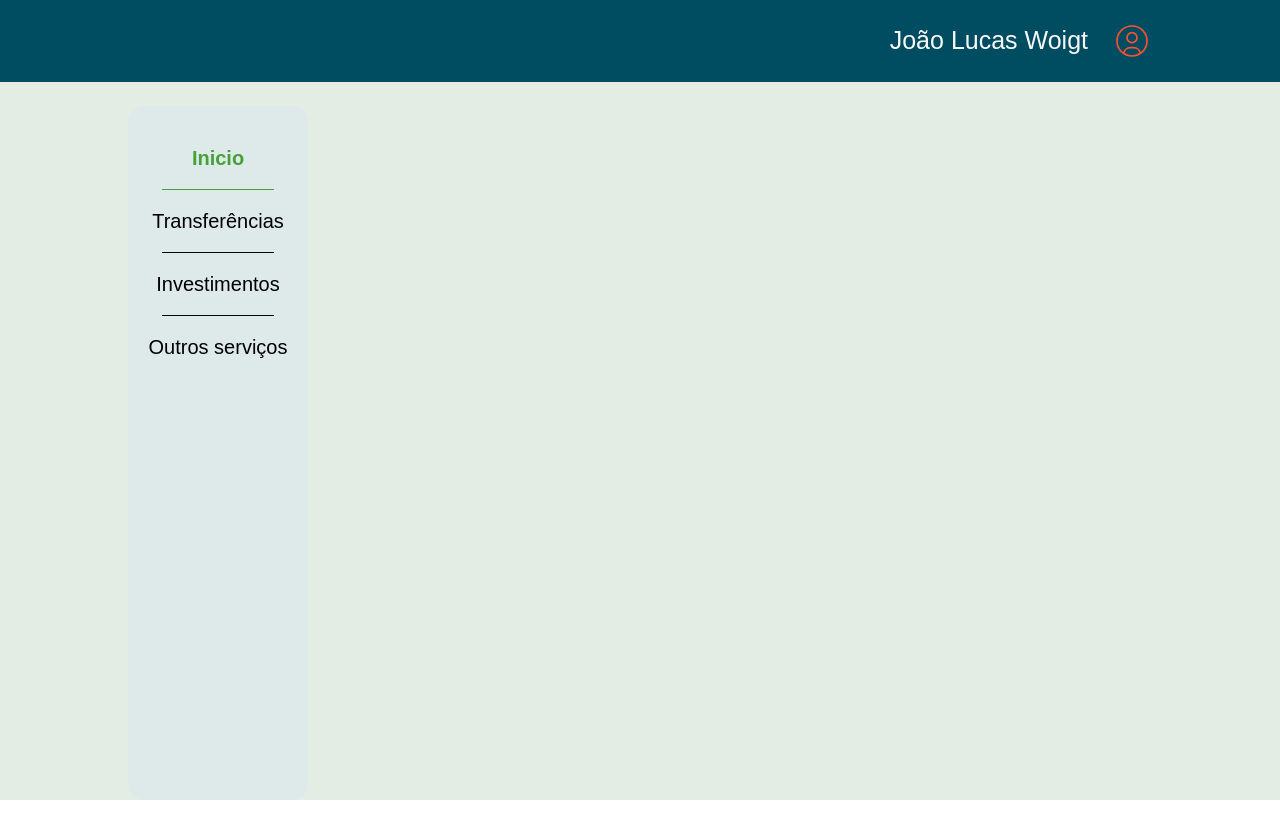
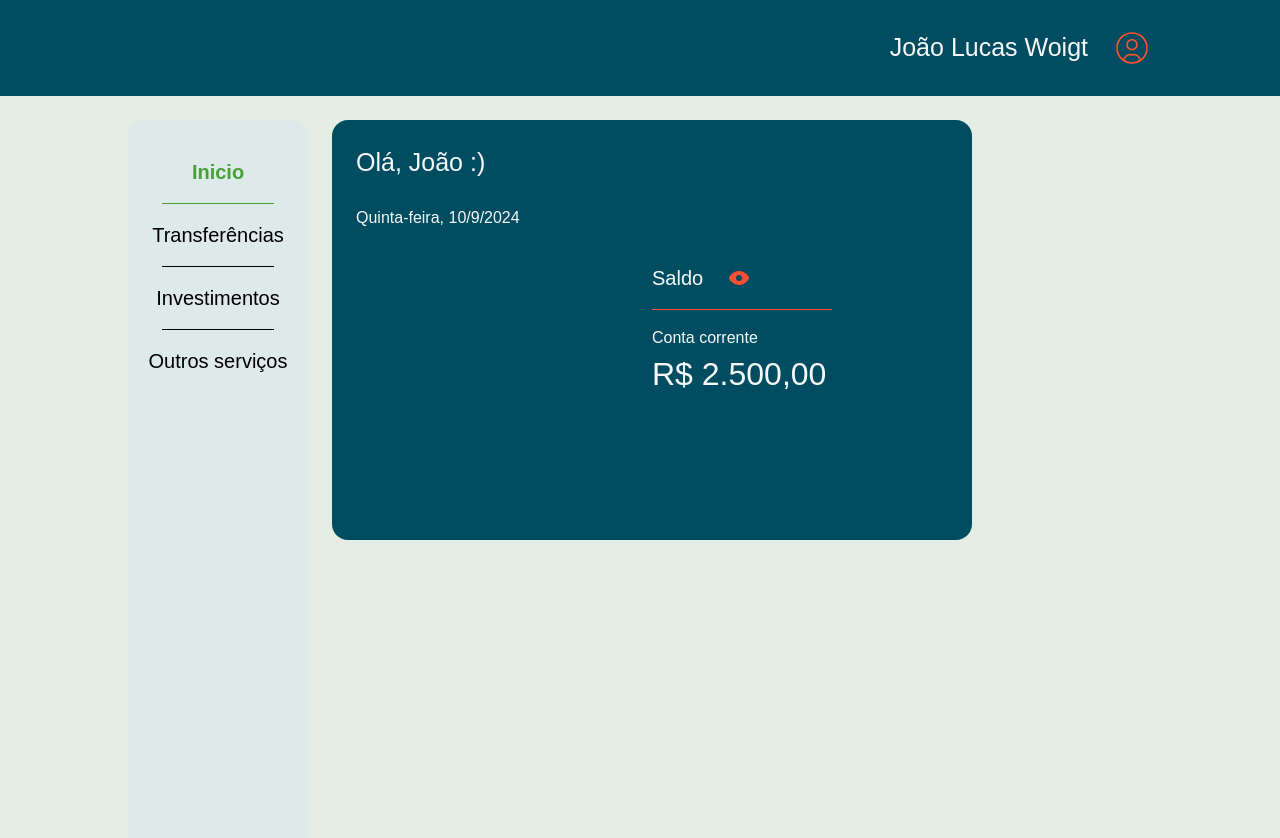
Before and after one commit to joaowoigt/tech-challenge-bytebank, a Next.js app: page /dashboard in a window 1280 px wide. Shown: the top 838 px of the page. Before the commit the page ends 800 px from the top, so only its background shows below. Built offline with nearby package versions, Linux system fonts and the light colour scheme.

Commit message:
feat: creating center area - layout

```diff
--- a/components/Texts/texts.tsx
+++ b/components/Texts/texts.tsx
@@ -3,6 +3,7 @@ import { cva, VariantProps } from "class-variance-authority";
 const textStyles = cva("font-sans", {
   variants: {
     intent: {
+      ExtraHeading: "text-[32px]",
       Heading: "text-big ",
       Regular: "text-medium",
       Small: "text-small",
@@ -18,6 +19,11 @@ const textStyles = cva("font-sans", {
     },
     style: {
       bold: "font-bold",
+    },
+    mt: {
+      big: "mt-big",
+      medium: "mt-medium",
+      small: "mt-small",
     },
     hover: {
       pointer: "hover:cursor-pointer",
@@ -37,12 +43,16 @@ export default function Text({
   intent,
   color,
   style,
+  mt,
   text,
   hover,
   ...props
 }: ButtonProps) {
   return (
-    <text className={textStyles({ intent, color, style, hover })} {...props}>
+    <text
+      className={textStyles({ intent, color, style, hover, mt })}
+      {...props}
+    >
       {text}
     </text>
   );
--- a/pages/dashboard.tsx
+++ b/pages/dashboard.tsx
@@ -1,12 +1,16 @@
 import Text from "@/components/Texts/texts";
+import DashboardCenterArea from "@/patterns/dashboard/DashboardCenterArea";
 import DashboardHeader from "@/patterns/dashboard/DashboardHeader";
 import DasboardSideMenu from "@/patterns/dashboard/DashboardSideMenu";
 
 export default function Dashboard() {
   return (
-    <div className="bg-secondaryVariant w-auto h-screen flex flex-col">
+    <div className="bg-secondaryVariant w-auto h-auto flex flex-col">
       <DashboardHeader></DashboardHeader>
-      <DasboardSideMenu></DasboardSideMenu>
+      <div className="flex flex-row  mt-big ">
+        <DasboardSideMenu></DasboardSideMenu>
+        <DashboardCenterArea></DashboardCenterArea>
+      </div>
     </div>
   );
 }
--- /dev/null
+++ b/patterns/dashboard/DashboardCenterArea.tsx
@@ -0,0 +1,57 @@
+import Text from "@/components/Texts/texts";
+import React, { useState } from "react";
+
+export default function DashboardCenterArea() {
+  const [currentDate, setCurrentDate] = useState(getDate());
+  return (
+    <section className="bg-primary h-[420px] rounded-2xl flex flex-row w-[50%] mx-big justify-between p-big">
+      <div className="flex flex-col">
+        <Text intent="Heading" color="white" text="Olá, João :)"></Text>
+        <Text intent="Small" color="white" text={currentDate} mt="big"></Text>
+      </div>
+      <div className="flex flex-col w-[50%] my-auto">
+        <div className="flex flex-row items-center">
+          <Text intent="Regular" color="white" text="Saldo"></Text>
+          <svg
+            className="w-6 h-6 text-negative ml-big"
+            aria-hidden="true"
+            xmlns="http://www.w3.org/2000/svg"
+            width="24"
+            height="24"
+            fill="currentColor"
+            viewBox="0 0 24 24"
+          >
+            <path
+              fill-rule="evenodd"
+              d="M4.998 7.78C6.729 6.345 9.198 5 12 5c2.802 0 5.27 1.345 7.002 2.78a12.713 12.713 0 0 1 2.096 2.183c.253.344.465.682.618.997.14.286.284.658.284 1.04s-.145.754-.284 1.04a6.6 6.6 0 0 1-.618.997 12.712 12.712 0 0 1-2.096 2.183C17.271 17.655 14.802 19 12 19c-2.802 0-5.27-1.345-7.002-2.78a12.712 12.712 0 0 1-2.096-2.183 6.6 6.6 0 0 1-.618-.997C2.144 12.754 2 12.382 2 12s.145-.754.284-1.04c.153-.315.365-.653.618-.997A12.714 12.714 0 0 1 4.998 7.78ZM12 15a3 3 0 1 0 0-6 3 3 0 0 0 0 6Z"
+              clip-rule="evenodd"
+            />
+          </svg>
+        </div>
+        <div className="bg-negative w-[180px] h-[1px] my-medium"></div>
+        <Text intent="Small" color="white" text="Conta corrente"></Text>
+        <Text intent="ExtraHeading" color="white" text="R$ 2.500,00"></Text>
+      </div>
+    </section>
+  );
+}
+
+function getDate() {
+  const today = new Date();
+  const month = today.getMonth() + 1;
+  const year = today.getFullYear();
+  const date = today.getDate();
+  const dayNumber = today.getDay();
+  const weekDay = weekday[dayNumber];
+  return `${weekDay}, ${month}/${date}/${year}`;
+}
+
+const weekday: string[] = [
+  "Segunda-feira",
+  "Terça-feira",
+  "Quarta-feira",
+  "Quinta-feira",
+  "Sexta-feira",
+  "Sabado",
+  "Domingo",
+];
--- a/patterns/dashboard/DashboardSideMenu.tsx
+++ b/patterns/dashboard/DashboardSideMenu.tsx
@@ -2,7 +2,7 @@ import Text from "@/components/Texts/texts";
 
 export default function DasboardSideMenu() {
   return (
-    <section className="h-screen bg-grey w-[180px] flex flex-col ml-[10%] items-center py-[37px] mt-big  rounded-2xl">
+    <section className="h-screen bg-grey w-[180px] flex flex-col ml-[10%] items-center py-[37px] rounded-2xl">
       <Text
         intent="Regular"
         color="secondary"
```
